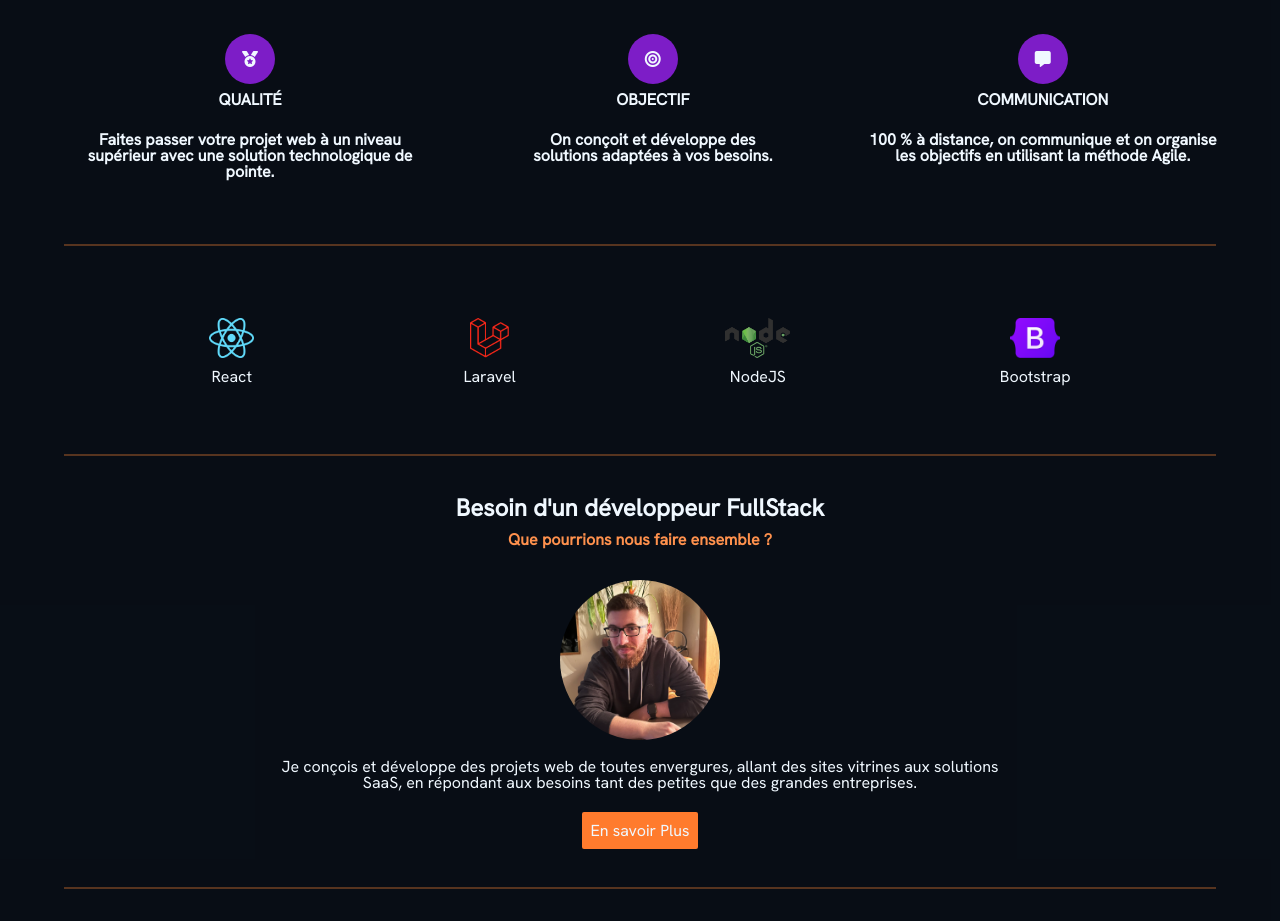
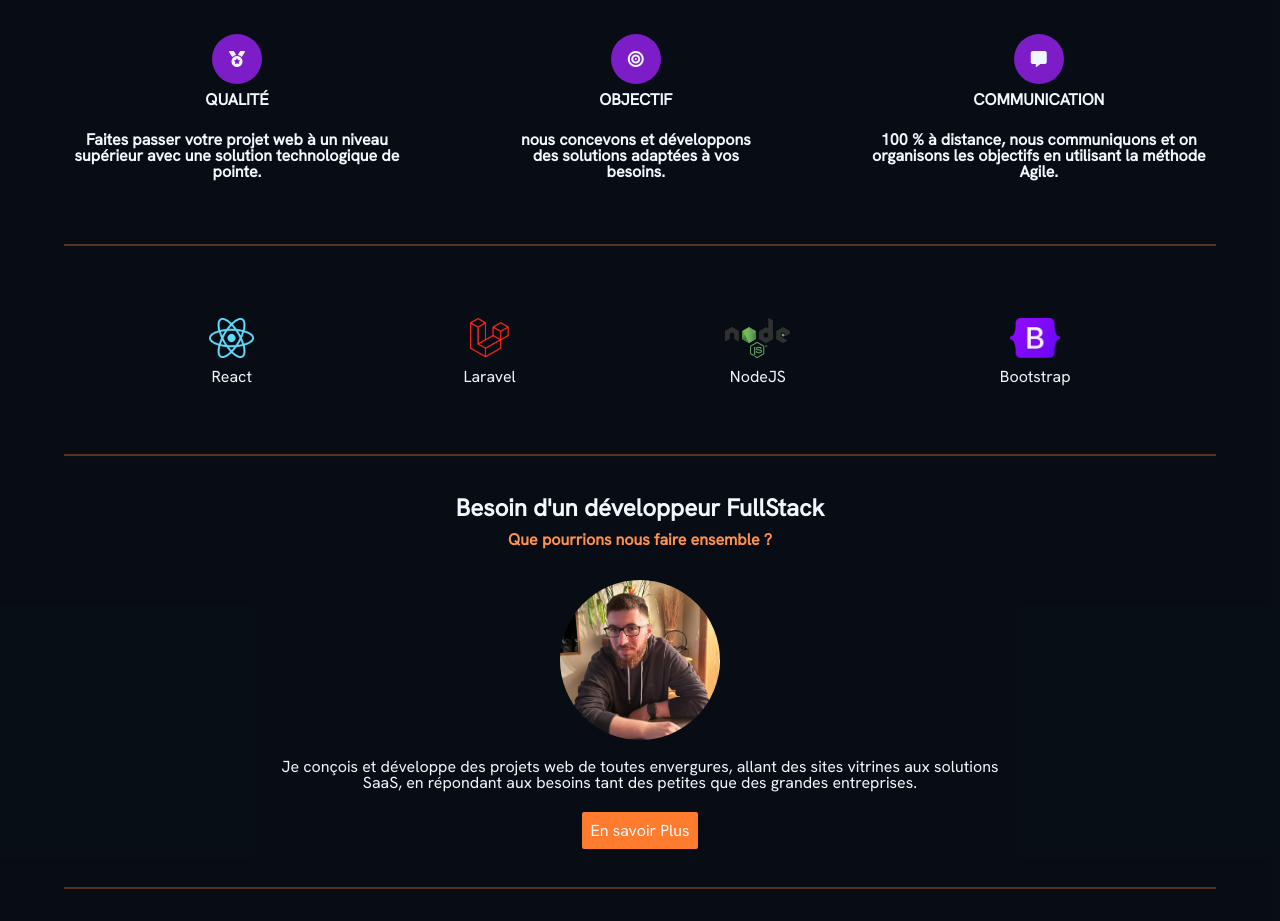
Before and after one commit to maxence-mairesse/Wizcode, a React (Vite) app: page / in a window 1280 px wide. Shown: the part 920-1841 px from the top of the page. Built offline with nearby package versions, Linux system fonts and the light colour scheme.

Commit message:
modif texte

```diff
--- a/src/components/Home/Home.tsx
+++ b/src/components/Home/Home.tsx
@@ -44,7 +44,8 @@ const Home = () => {
               </li>
               <li>Objectif</li>
               <li>
-                On conçoit et développe des solutions adaptées à vos besoins.
+                nous concevons et développons des solutions adaptées à vos
+                besoins.
               </li>
             </ul>
           </div>
@@ -55,8 +56,8 @@ const Home = () => {
               </li>
               <li>Communication</li>
               <li>
-                100 % à distance, on communique et on organise les objectifs en
-                utilisant la méthode Agile.
+                100 % à distance, nous communiquons et on organisons les
+                objectifs en utilisant la méthode Agile.
               </li>
             </ul>
           </div>
```
